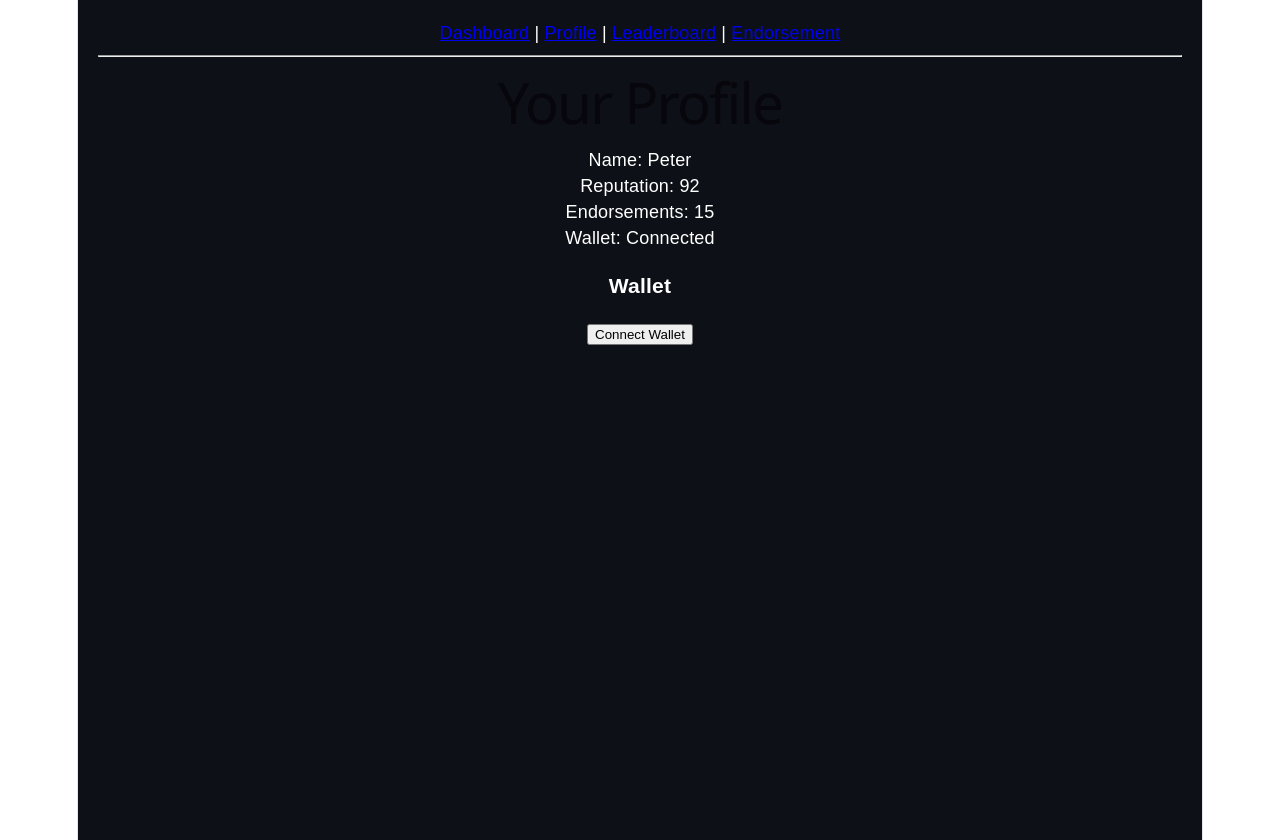
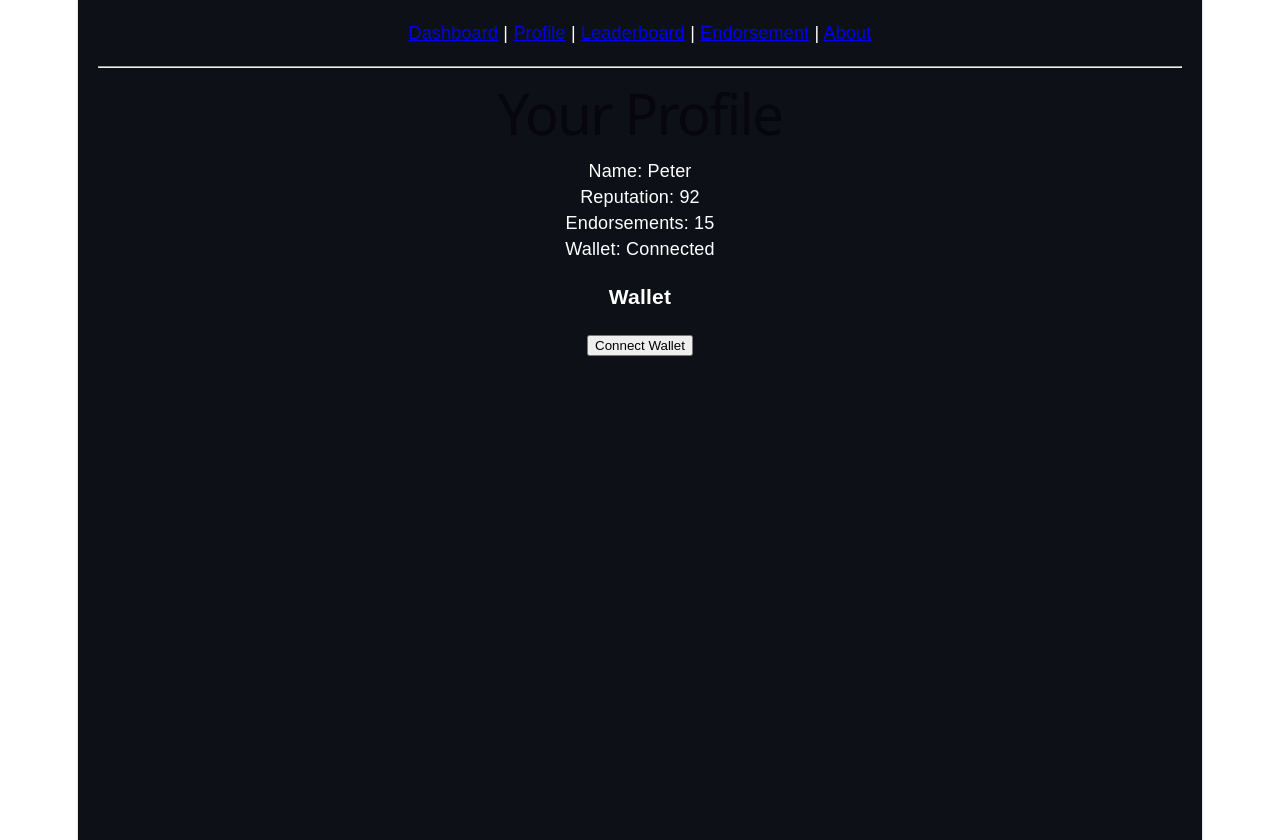
Before and after one commit to peterkehinde673/trustlink-socialfi, a React (Vite) app: page /profile in a window 1280 px wide. Built offline with nearby package versions, Linux system fonts and the light colour scheme.

Commit message:
Update App.tsx

```diff
--- a/src/App.tsx
+++ b/src/App.tsx
@@ -17,11 +17,12 @@ function App() {
     fontFamily: "Arial, sans-serif"
   }}
 >
-        <nav>
+        <nav style={{ marginBottom: "20px" }}>
           <Link to="/">Dashboard</Link> |{" "}
           <Link to="/profile">Profile</Link> |{" "}
           <Link to="/leaderboard">Leaderboard</Link> |{" "}
-          <Link to="/endorsement">Endorsement</Link>
+          <Link to="/endorsement">Endorsement</Link> |{" "}
+          <Link to="/about">About</Link>
         </nav>
 
         <hr />
```
